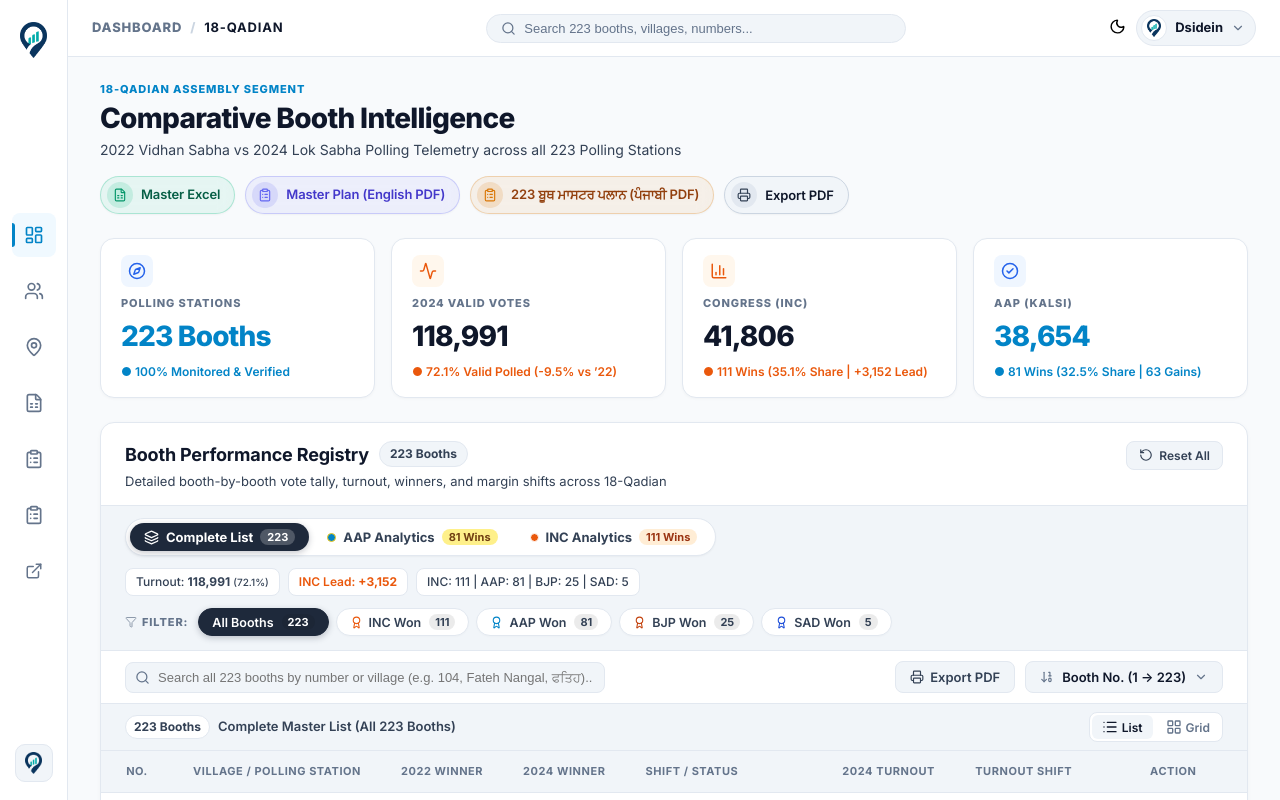
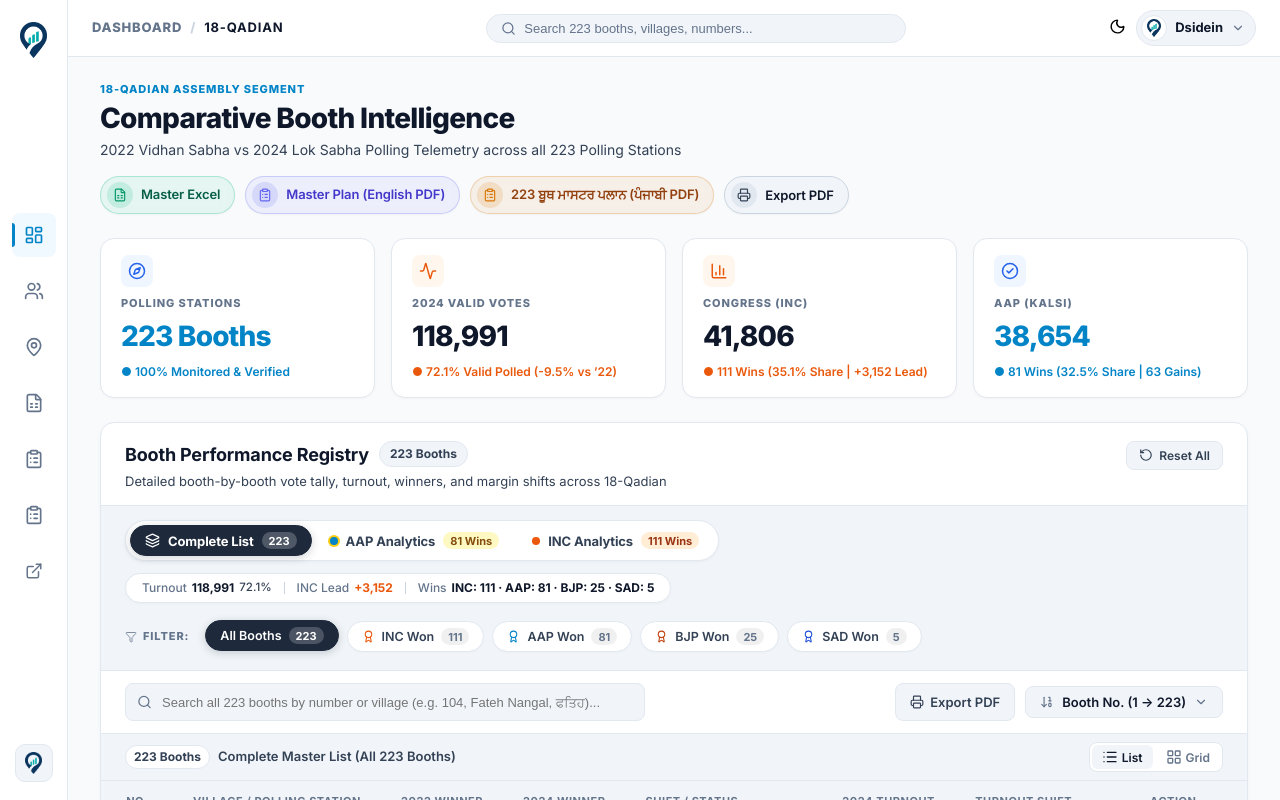
Before and after one commit to Jass-2005/qadian-web, a React (Vite) app: page / in a window 1280 px wide. Shown: the top 800 px of the page. Built offline with nearby package versions, Linux system fonts and the light colour scheme.

Commit message:
Elevate Booth Performance Registry, Party Hub segmented tabs, vitals line, and category filter pills with premium aesthetics

```diff
--- a/src/App.css
+++ b/src/App.css
@@ -807,12 +807,12 @@
 
 /* Registry Sub-Controls (Party Hub Pills + Vitals) */
 .registry-sub-controls {
-  padding: 12px 24px;
+  padding: 14px 24px 16px 24px;
   background: var(--bg-surface-elevated);
   border-bottom: 1px solid var(--border-subtle);
   display: flex;
   flex-direction: column;
-  gap: 10px;
+  gap: 14px;
 }
 
 .party-pills-row {
@@ -823,100 +823,106 @@
   gap: 12px;
 }
 
+/* 1. Main Segment Switcher Tabs (Sleek Apple/Linear segmented pill) */
 .party-pill-tabs {
   display: inline-flex;
+  align-items: center;
   background: var(--bg-surface);
   padding: 4px;
   border-radius: var(--radius-full);
   border: 1px solid var(--border-subtle);
-  box-shadow: 0 1px 2px rgba(0, 0, 0, 0.04);
-  gap: 4px;
+  box-shadow: 0 1px 3px rgba(0, 0, 0, 0.04);
+  gap: 3px;
 }
 
 .party-tab-pill {
   display: inline-flex;
   align-items: center;
-  gap: 7px;
+  gap: 8px;
   padding: 6px 14px;
   font-size: 0.8125rem;
   font-weight: 600;
   border-radius: var(--radius-full);
-  border: none;
+  border: 1px solid transparent;
   background: transparent;
   color: var(--text-secondary);
   cursor: pointer;
-  transition: all 0.18s cubic-bezier(0.16, 1, 0.3, 1);
+  transition: all 0.2s cubic-bezier(0.16, 1, 0.3, 1);
+  user-select: none;
 }
 
 .party-tab-pill:hover {
   color: var(--text-primary);
-  background: var(--bg-surface-elevated);
-}
-
-/* Complete List Active: Neutral Dark/Indigo */
+  background: var(--bg-surface-hover);
+}
+
+/* Complete List Active: Neutral Dark/Slate */
 .party-tab-pill.active.all {
   background: #1e293b;
   color: #ffffff;
-  box-shadow: 0 2px 6px rgba(30, 41, 59, 0.25);
+  border-color: #1e293b;
+  box-shadow: 0 2px 8px rgba(30, 41, 59, 0.2);
 }
 
 [data-theme="dark"] .party-tab-pill.active.all {
   background: #334155;
+  border-color: #334155;
   color: #f8fafc;
-}
-
-/* AAP Active: AAP Vibrant Blue with Yellow Badge */
+  box-shadow: 0 2px 10px rgba(0, 0, 0, 0.3);
+}
+
+/* AAP Active: Sleek gradient with gold badge */
 .party-tab-pill.active.aap {
-  background: #0284c7;
+  background: linear-gradient(135deg, #0284c7 0%, #0369a1 100%);
   color: #ffffff;
-  box-shadow: 0 2px 8px rgba(2, 132, 199, 0.35);
-}
-
-[data-theme="dark"] .party-tab-pill.active.aap {
-  background: #0284c7;
+  border-color: #0284c7;
+  box-shadow: 0 2px 10px rgba(2, 132, 199, 0.3);
+}
+
+/* INC Active: Sleek saffron gradient with frosted badge */
+.party-tab-pill.active.inc {
+  background: linear-gradient(135deg, #ea580c 0%, #c2410c 100%);
   color: #ffffff;
-}
-
-/* INC Active: INC Saffron Orange */
-.party-tab-pill.active.inc {
-  background: #ea580c;
-  color: #ffffff;
-  box-shadow: 0 2px 8px rgba(234, 88, 12, 0.35);
-}
-
-[data-theme="dark"] .party-tab-pill.active.inc {
-  background: #ea580c;
-  color: #ffffff;
+  border-color: #ea580c;
+  box-shadow: 0 2px 10px rgba(234, 88, 12, 0.3);
 }
 
 /* Color Indicators */
 .party-color-indicator {
-  width: 9px;
-  height: 9px;
+  width: 8px;
+  height: 8px;
   border-radius: 50%;
   flex-shrink: 0;
 }
 
 .aap-indicator {
   background: #0284c7;
-  border: 1.5px solid #facc15;
+  box-shadow: 0 0 0 2px #facc15;
 }
 
 .inc-indicator {
   background: #ea580c;
-  border: 1.5px solid #ffffff;
+  box-shadow: 0 0 0 1.5px rgba(255, 255, 255, 0.8);
 }
 
 .party-tab-text {
   font-weight: 700;
+  letter-spacing: -0.01em;
 }
 
 .tab-pill-count {
   font-size: 0.6875rem;
-  padding: 1px 7px;
+  padding: 1.5px 7px;
   border-radius: var(--radius-full);
-  background: rgba(0, 0, 0, 0.1);
+  background: rgba(0, 0, 0, 0.06);
+  color: var(--text-muted);
   font-weight: 700;
+  transition: all 0.18s ease;
+}
+
+[data-theme="dark"] .tab-pill-count {
+  background: rgba(255, 255, 255, 0.1);
+  color: var(--text-secondary);
 }
 
 .party-tab-pill.active.all .tab-pill-count {
@@ -926,17 +932,17 @@
 
 /* AAP Badge: Vibrant Yellow Accent */
 .tab-pill-count.aap-badge {
-  background: #fef08a;
-  color: #713f12;
+  background: #fef9c3;
+  color: #854d0e;
 }
 
 .party-tab-pill.active.aap .tab-pill-count.aap-badge {
   background: #facc15;
   color: #78350f;
-  box-shadow: 0 1px 3px rgba(0, 0, 0, 0.15);
-}
-
-/* INC Badge: Crisp White / Saffron Accent */
+  box-shadow: 0 1px 3px rgba(0, 0, 0, 0.12);
+}
+
+/* INC Badge: Soft Orange Accent */
 .tab-pill-count.inc-badge {
   background: #ffedd5;
   color: #9a3412;
@@ -947,76 +953,82 @@
   color: #ffffff;
 }
 
+/* 2. Compact Vitals Line (Unified Micro-Metric Strip) */
 .compact-vitals-line {
-  display: flex;
-  align-items: center;
-  gap: 8px;
-  flex-wrap: wrap;
-}
-
-.vital-chip {
-  font-size: 0.75rem;
-  color: var(--text-secondary);
-  padding: 4px 10px;
-  border-radius: var(--radius-md);
+  display: inline-flex;
+  align-items: center;
+  gap: 12px;
   background: var(--bg-surface);
   border: 1px solid var(--border-subtle);
+  border-radius: var(--radius-full);
+  padding: 5px 16px;
+  box-shadow: 0 1px 3px rgba(0, 0, 0, 0.03);
+  font-size: 0.75rem;
+}
+
+.vital-item {
+  display: inline-flex;
+  align-items: center;
+  gap: 5px;
+  white-space: nowrap;
+}
+
+.vital-lbl {
+  color: var(--text-muted);
   font-weight: 500;
 }
 
-.vital-chip.lead-inc {
+.vital-val {
+  color: var(--text-primary);
+  font-weight: 700;
+}
+
+.vital-sub {
+  color: var(--text-secondary);
+  font-weight: 500;
+  font-size: 0.71875rem;
+}
+
+.vital-divider {
+  width: 1px;
+  height: 12px;
+  background: var(--border-medium);
+  flex-shrink: 0;
+}
+
+.shift-loss {
+  color: #ef4444;
+  font-weight: 700;
+}
+
+[data-theme="dark"] .shift-loss {
+  color: #f87171;
+}
+
+.vital-item.lead-inc .vital-val {
   color: var(--color-inc);
-  font-weight: 600;
-}
-
-.vital-chip.aap-vital {
-  border-color: rgba(2, 132, 199, 0.3);
-  color: #0284c7;
-  background: #eff6ff;
-}
-
-[data-theme="dark"] .vital-chip.aap-vital {
-  background: rgba(2, 132, 199, 0.15);
-  color: #38bdf8;
-}
-
-.vital-chip.inc-vital {
-  border-color: rgba(234, 88, 12, 0.3);
-  color: #ea580c;
-  background: #fff7ed;
-}
-
-[data-theme="dark"] .vital-chip.inc-vital {
-  background: rgba(234, 88, 12, 0.15);
-  color: #fb923c;
-}
-
-.vital-chip.gain {
-  color: var(--status-won);
-}
-
-.vital-chip.loss {
-  color: var(--status-lost);
-}
-
-/* Enhanced Category Filter Pills */
+}
+
+/* 3. Enhanced Category Filter Pills */
 .category-filter-pills {
   display: flex;
   align-items: center;
   gap: 10px;
   flex-wrap: wrap;
-  padding: 2px 0;
+  padding: 4px 0 2px 0;
 }
 
 .filter-pill-header {
-  display: flex;
-  align-items: center;
-  gap: 5px;
+  display: inline-flex;
+  align-items: center;
+  gap: 6px;
+  padding: 4px 6px 4px 0;
   color: var(--text-muted);
 }
 
 .filter-header-icon {
-  opacity: 0.7;
+  color: var(--text-muted);
+  opacity: 0.8;
 }
 
 .filter-group-label {
@@ -1029,15 +1041,15 @@
 .cat-pill-group {
   display: flex;
   align-items: center;
-  gap: 7px;
+  gap: 8px;
   flex-wrap: wrap;
 }
 
 .cat-pill-btn {
   display: inline-flex;
   align-items: center;
-  gap: 6px;
-  padding: 5px 13px;
+  gap: 7px;
+  padding: 6px 14px;
   font-size: 0.78125rem;
   font-weight: 600;
   border-radius: var(--radius-full);
@@ -1045,8 +1057,9 @@
   border: 1px solid var(--border-subtle);
   color: var(--text-secondary);
   cursor: pointer;
-  transition: all 0.16s ease;
+  transition: all 0.18s cubic-bezier(0.16, 1, 0.3, 1);
   box-shadow: 0 1px 2px rgba(0, 0, 0, 0.02);
+  user-select: none;
 }
 
 .cat-pill-btn:hover {
@@ -1054,27 +1067,49 @@
   border-color: var(--border-medium);
   color: var(--text-primary);
   transform: translateY(-1px);
-}
+  box-shadow: 0 2px 6px rgba(0, 0, 0, 0.04);
+}
+
+.cat-pill-btn svg {
+  flex-shrink: 0;
+}
+
+/* Category semantic icon colors */
+.cat-pill-btn.won svg { color: #10b981; }
+.cat-pill-btn.gained svg { color: #059669; }
+.cat-pill-btn.lost svg { color: #ef4444; }
+.cat-pill-btn.weak svg { color: #f59e0b; }
+.cat-pill-btn.deficit svg { color: #881337; }
 
 .cat-pill-num {
   font-size: 0.6875rem;
   font-weight: 700;
-  padding: 1px 6px;
+  padding: 1.5px 7px;
   border-radius: var(--radius-full);
-  background: rgba(0, 0, 0, 0.08);
-  margin-left: 2px;
+  background: rgba(0, 0, 0, 0.06);
+  color: var(--text-muted);
+  transition: all 0.18s ease;
 }
 
 [data-theme="dark"] .cat-pill-num {
-  background: rgba(255, 255, 255, 0.12);
-}
-
-/* Filter Button Active States */
+  background: rgba(255, 255, 255, 0.1);
+  color: var(--text-secondary);
+}
+
+/* Filter Active States */
+.cat-pill-btn.active {
+  transform: translateY(-1px);
+}
+
+.cat-pill-btn.active svg {
+  color: currentColor;
+}
+
 .cat-pill-btn.active.default-active {
   background: #1e293b;
   color: #ffffff;
   border-color: #1e293b;
-  box-shadow: 0 2px 6px rgba(30, 41, 59, 0.25);
+  box-shadow: 0 2px 8px rgba(30, 41, 59, 0.2);
 }
 
 [data-theme="dark"] .cat-pill-btn.active.default-active {
@@ -1083,12 +1118,17 @@
   color: #ffffff;
 }
 
+.cat-pill-btn.active.default-active .cat-pill-num {
+  background: rgba(255, 255, 255, 0.2);
+  color: #ffffff;
+}
+
 /* AAP Active Filter: AAP Vibrant Blue + Yellow Count */
 .cat-pill-btn.active.aap-active {
-  background: #0284c7;
+  background: linear-gradient(135deg, #0284c7 0%, #0369a1 100%);
   color: #ffffff;
   border-color: #0284c7;
-  box-shadow: 0 2px 8px rgba(2, 132, 199, 0.35);
+  box-shadow: 0 2px 8px rgba(2, 132, 199, 0.28);
 }
 
 .cat-pill-btn.active.aap-active .cat-pill-num {
@@ -1098,25 +1138,25 @@
 
 /* INC Active Filter: INC Saffron Orange */
 .cat-pill-btn.active.inc-active {
-  background: #ea580c;
+  background: linear-gradient(135deg, #ea580c 0%, #c2410c 100%);
   color: #ffffff;
   border-color: #ea580c;
-  box-shadow: 0 2px 8px rgba(234, 88, 12, 0.35);
+  box-shadow: 0 2px 8px rgba(234, 88, 12, 0.28);
 }
 
 .cat-pill-btn.active.inc-active .cat-pill-num {
-  background: rgba(255, 255, 255, 0.28);
+  background: rgba(255, 255, 255, 0.24);
   color: #ffffff;
 }
 
 .cat-pill-btn.active.bjp-active {
-  background: #c2410c;
+  background: linear-gradient(135deg, #ea580c 0%, #b45309 100%);
   color: #ffffff;
-  border-color: #c2410c;
+  border-color: #ea580c;
 }
 
 .cat-pill-btn.active.sad-active {
-  background: #1d4ed8;
+  background: linear-gradient(135deg, #1d4ed8 0%, #1e40af 100%);
   color: #ffffff;
   border-color: #1d4ed8;
 }
@@ -1133,12 +1173,12 @@
   color: #ffffff;
 }
 
-/* Toolbar inside Registry Card */
+/* 4. Toolbar inside Registry Card */
 .registry-toolbar {
   display: flex;
   justify-content: space-between;
   align-items: center;
-  padding: 10px 24px;
+  padding: 12px 24px;
   border-bottom: 1px solid var(--border-subtle);
   background: var(--bg-surface);
   gap: 12px;
@@ -1148,33 +1188,38 @@
 .toolbar-search-wrap {
   display: flex;
   align-items: center;
-  gap: 8px;
   flex: 1;
   min-width: 240px;
-  max-width: 480px;
+  max-width: 520px;
   position: relative;
 }
 
 .toolbar-search-wrap svg {
   position: absolute;
-  left: 10px;
+  left: 12px;
+  top: 50%;
+  transform: translateY(-50%);
   color: var(--text-muted);
+  pointer-events: none;
 }
 
 .toolbar-search-input {
   width: 100%;
-  padding: 7px 12px 7px 32px;
+  height: 38px;
+  padding: 0 14px 0 36px;
   font-size: 0.8125rem;
   border-radius: var(--radius-md);
   border: 1px solid var(--border-subtle);
   background: var(--bg-surface-elevated);
   color: var(--text-primary);
   outline: none;
-  transition: border-color 0.15s ease;
+  transition: all 0.18s ease;
 }
 
 .toolbar-search-input:focus {
-  border-color: #0284c7;
+  border-color: var(--border-focus);
+  background: var(--bg-surface);
+  box-shadow: 0 0 0 3px rgba(37, 99, 235, 0.1);
 }
 
 .toolbar-controls {
@@ -1187,7 +1232,8 @@
   display: inline-flex;
   align-items: center;
   gap: 6px;
-  padding: 7px 14px;
+  height: 38px;
+  padding: 0 14px;
   font-size: 0.8125rem;
   font-weight: 600;
   border-radius: var(--radius-md);
@@ -1195,7 +1241,13 @@
   border: 1px solid var(--border-subtle);
   color: var(--text-secondary);
   cursor: pointer;
-  transition: all 0.15s ease;
+  transition: all 0.18s ease;
+}
+
+.btn-toolbar-pdf:hover {
+  background: var(--bg-surface-hover);
+  border-color: var(--border-medium);
+  color: var(--text-primary);
 }
 
 .btn-toolbar-pdf:hover {
@@ -2435,19 +2487,18 @@
     scrollbar-width: none;
     -ms-overflow-style: none;
     flex-wrap: nowrap;
-    padding-bottom: 2px;
-    gap: 6px;
+    padding: 6px 14px;
+    gap: 10px;
   }
 
   .compact-vitals-line::-webkit-scrollbar {
     display: none;
   }
 
-  .vital-chip {
+  .vital-item {
     flex-shrink: 0;
     white-space: nowrap;
     font-size: 0.6875rem;
-    padding: 4px 8px;
   }
 
   .category-filter-pills {
--- a/src/components/PartyHub.jsx
+++ b/src/components/PartyHub.jsx
@@ -51,48 +51,49 @@ export default function PartyHub({
         </div>
 
         {/* Compact Vitals Badge Strip */}
-        <div className="compact-vitals-line">
+        <div className="compact-vitals-line" title="Aggregated Constituency & Party Vitals">
           {selectedParty === 'ALL' ? (
             <>
-              <span className="vital-chip">
-                Turnout: <strong>{summary.total_votes_2024.toLocaleString()}</strong> <small>(72.1%)</small>
-              </span>
-              <span className="vital-chip lead-inc">
-                INC Lead: <strong>+3,152</strong>
-              </span>
-              <span className="vital-chip seats hide-mobile">
-                INC: 111 | AAP: 81 | BJP: 25 | SAD: 5
-              </span>
-            </>
-          ) : selectedParty === 'AAP' ? (
-            <>
-              <span className="vital-chip aap-vital">
-                ’22 Votes: <strong>41,125</strong> (31.3%)
-              </span>
-              <span className="vital-chip aap-vital">
-                ’24 Votes: <strong>38,654</strong> (32.5%)
-              </span>
-              <span className="vital-chip loss">
-                Net Shift: <strong>-2,471</strong>
-              </span>
-              <span className="vital-chip hide-mobile">
-                Top: <strong>#{currentStats.top_booth.no}</strong> ({currentStats.top_booth.votes}v)
-              </span>
+              <div className="vital-item">
+                <span className="vital-lbl">Turnout</span>
+                <span className="vital-val">{summary.total_votes_2024.toLocaleString()}</span>
+                <span className="vital-sub">72.1%</span>
+              </div>
+              <span className="vital-divider" aria-hidden="true" />
+              <div className="vital-item lead-inc">
+                <span className="vital-lbl">INC Lead</span>
+                <span className="vital-val">+3,152</span>
+              </div>
+              <span className="vital-divider hide-mobile" aria-hidden="true" />
+              <div className="vital-item hide-mobile">
+                <span className="vital-lbl">Wins</span>
+                <span className="vital-val">INC: 111 · AAP: 81 · BJP: 25 · SAD: 5</span>
+              </div>
             </>
           ) : (
             <>
-              <span className="vital-chip inc-vital">
-                ’22 Votes: <strong>48,116</strong> (36.6%)
-              </span>
-              <span className="vital-chip inc-vital">
-                ’24 Votes: <strong>41,806</strong> (35.1%)
-              </span>
-              <span className="vital-chip loss">
-                Net Shift: <strong>-6,310</strong>
-              </span>
-              <span className="vital-chip hide-mobile">
-                Top: <strong>#{currentStats.top_booth.no}</strong> ({currentStats.top_booth.votes}v)
-              </span>
+              <div className="vital-item">
+                <span className="vital-lbl">’22 Votes</span>
+                <span className="vital-val">{selectedParty === 'AAP' ? '41,125' : '48,116'}</span>
+                <span className="vital-sub">({selectedParty === 'AAP' ? '31.3%' : '36.6%'})</span>
+              </div>
+              <span className="vital-divider" aria-hidden="true" />
+              <div className="vital-item">
+                <span className="vital-lbl">’24 Votes</span>
+                <span className="vital-val">{selectedParty === 'AAP' ? '38,654' : '41,806'}</span>
+                <span className="vital-sub">({selectedParty === 'AAP' ? '32.5%' : '35.1%'})</span>
+              </div>
+              <span className="vital-divider" aria-hidden="true" />
+              <div className="vital-item">
+                <span className="vital-lbl">Net Shift</span>
+                <span className="vital-val shift-loss">{selectedParty === 'AAP' ? '-2,471' : '-6,310'}</span>
+              </div>
+              <span className="vital-divider hide-mobile" aria-hidden="true" />
+              <div className="vital-item hide-mobile">
+                <span className="vital-lbl">Top Booth</span>
+                <span className="vital-val">#{currentStats.top_booth.no}</span>
+                <span className="vital-sub">({currentStats.top_booth.votes}v)</span>
+              </div>
             </>
           )}
         </div>
```
